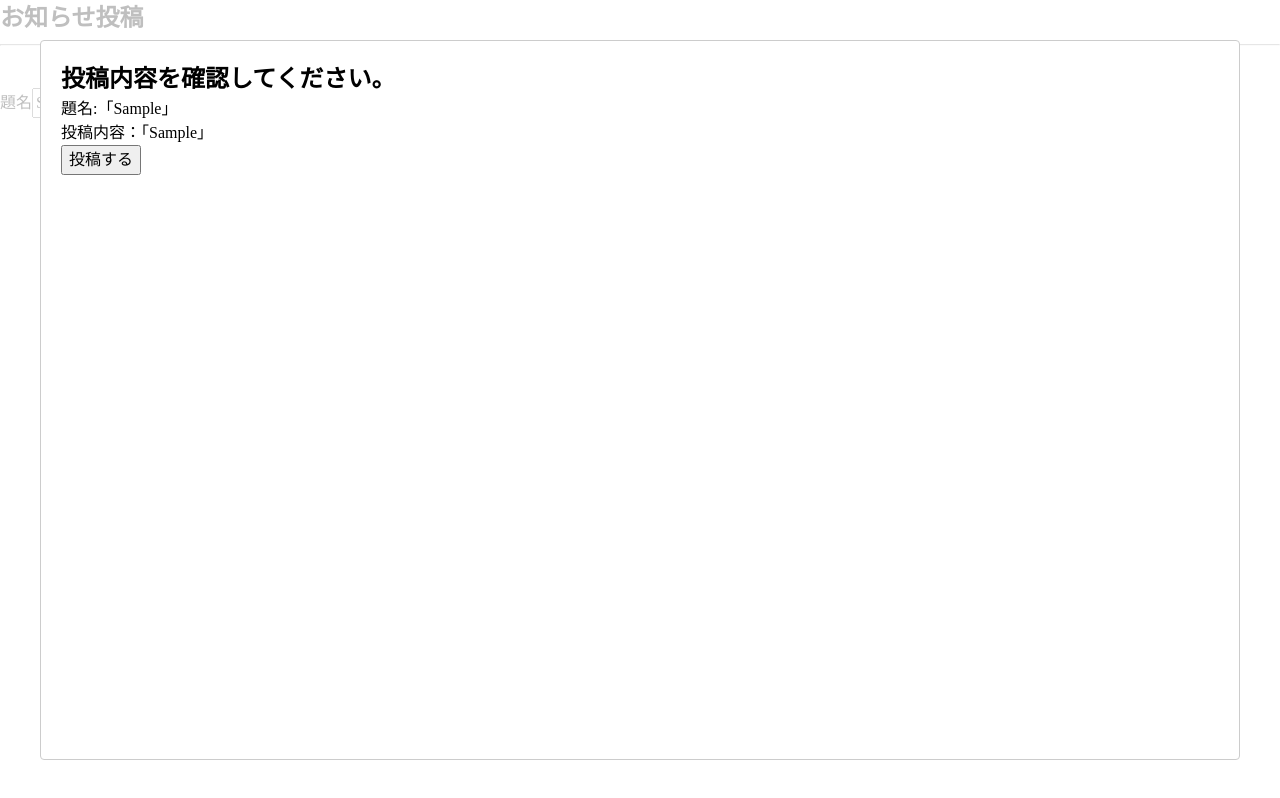
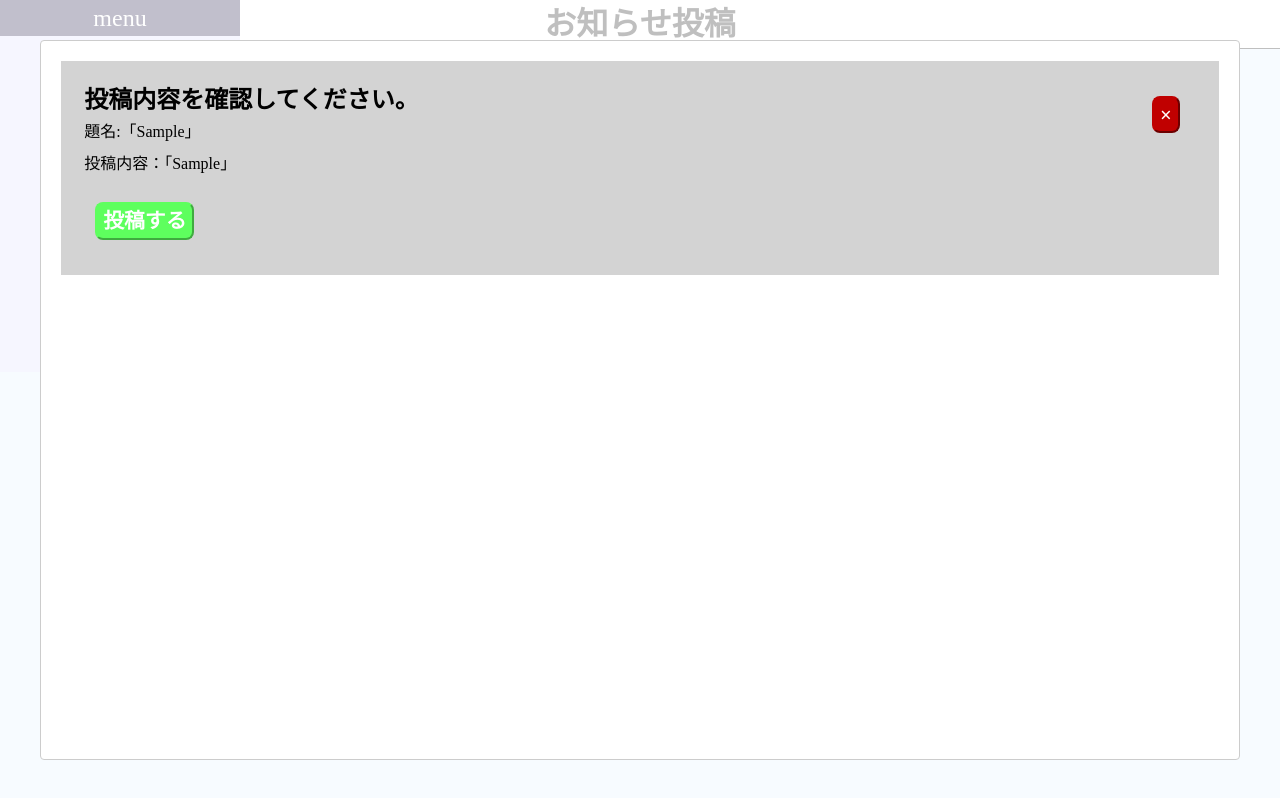
Before and after one commit to ishida-0622/u22-2023, a Next.js app in the folder frontend/: page /admin/post-announcement in a window 1280 px wide. Both pictures are taken after typing "Sample", "Sample" into the empty fields and a click on the button "投稿内容を確認". Built offline with nearby package versions, Linux system fonts and the light colour scheme.

Commit message:
style: お知らせ投稿画面のデザイン

```diff
--- /dev/null
+++ b/frontend/src/components/pages/PostAnnouncement/index.module.scss
@@ -0,0 +1,123 @@
+.container {
+    background-color: #E0EFFF;
+    min-height: 100vh;
+    h1 {
+        background-color: white;
+        display: flex;
+        flex-direction: column;
+        align-items: center;
+        justify-content: center;
+        border-bottom: 1px solid black;
+    }
+}
+
+.adminmenubar {
+    float: left;
+    position: fixed;
+    top: 0;
+    left: 0;
+}
+
+.form {
+    max-width: max(50%, 480px);
+    margin: 0 auto 0%;
+    padding: 2rem 0 0;
+    justify-content: space-between;
+    line-height: 2rem;
+    input[type="text"] {
+        width: 100%;
+        text-align: left;
+    }
+    textarea {
+        width: 100%;
+        height: 15rem;
+        text-align: left;
+    }
+}
+
+.link {
+    font-size: 1.3rem;
+    display: flex;
+    flex-direction: column;
+    align-items: center;
+    justify-content: center;
+    padding-bottom: 1rem;
+}
+
+.submit_button_field {
+    display: flex;
+    justify-content: center;
+    align-items: center;
+    margin: 5%;
+}
+.submit_button {
+    box-shadow: none;
+    font-size: 1.5rem;
+    display: inline-block;
+    color: azure;
+    font-weight: bold;
+    background-color: #00BFFF;
+    border-bottom: 50% solid #00BFFF;
+    border-radius: 0.5rem;
+    border-color: #00BFFF;
+    top: calc(50% - 0.5rem);
+    transition: background-color 0.3s ease;
+}
+.submit_button:hover {
+    background-color: #0083af;
+    cursor: pointer;
+}
+
+.modal-container {
+    position: relative;
+}
+.modal {
+    background-color: #D3D3D3;
+    padding: 2%;
+    line-height: 2rem;
+}
+
+.close_button_field {
+    position: fixed;
+    float: right;
+    left: 90%;
+    top: 12%;
+}
+.close_button {
+    box-shadow: none;
+    font-size: 1.3rem;
+    display: inline-block;
+    color: #fff;
+    font-weight: bold;
+    background-color: #c00000;
+    border-bottom: 10% solid #c00000;
+    border-radius: 0.5rem;
+    border-color: #c00000;
+    top: calc(50% - 0.5rem);
+    transition: background-color 0.3s ease;
+}
+.close_button:hover {
+    background-color: #900000;
+    cursor: pointer;
+}
+
+.post_button_field {
+    margin: 2% 1% 1%;
+}
+.post_button {
+    box-shadow: none;
+    font-size: 1.3rem;
+    display: inline-block;
+    color: #fff;
+    font-weight: bold;
+    background-color: #5eff5e;
+    border-bottom: 50% solid #5eff5e;
+    border-radius: 0.5rem;
+    border-color: #5eff5e;
+    top: calc(50% - 0.5rem);
+    transition: background-color 0.3s ease;
+}
+.post_button:hover {
+    background-color: #2aa32a;
+    cursor: pointer;
+}
--- a/frontend/src/components/pages/PostAnnouncement/index.tsx
+++ b/frontend/src/components/pages/PostAnnouncement/index.tsx
@@ -1,4 +1,5 @@
 import { useState } from "react";
+import styles from "./index.module.scss";
 import { useRouter } from "next/router";
 import Modal from "react-modal";
 import Link from "next/link";
@@ -6,6 +7,8 @@ import {
   RegisterNoticeRequest,
   RegisterNoticeResponse,
 } from "@/features/notice/types/register";
+
+import { AdminMenubar } from "@/components/elements/AdminMenubar";
 
 // Modalを表示するHTML要素のidを指定
 Modal.setAppElement("#__next");
@@ -56,14 +59,16 @@ export const PostAnnouncement = () => {
   };
 
   return (
-    <main>
+    <main className={`${styles.container}`}>
       <div>
-        <h2>お知らせ投稿</h2>
-        <hr />
-        <form method="post" onSubmit={handleSubmit}>
+        <h1>お知らせ投稿</h1>
+        <div className={`${styles.adminmenubar}`}>
+          <AdminMenubar />
+        </div>
+        <form method="post" onSubmit={handleSubmit} className={`${styles.form}`}>
           <div>
             <label>
-              題名
+              題名：
               <input
                 type="text"
                 name="title"
@@ -79,7 +84,7 @@ export const PostAnnouncement = () => {
               />
             </label>
             <label>
-              内容
+              内容：
               <textarea
                 name="content"
                 id="content"
@@ -93,21 +98,32 @@ export const PostAnnouncement = () => {
                 required={true}
               ></textarea>
             </label>
-            <button type="submit">投稿内容を確認</button>
+            <div className={`${styles.submit_button_field}`}>
+              <button className={`${styles.submit_button}`} type="submit">投稿内容を確認</button>
+            </div>
+            <div className={`${styles.link}`}>
               <Link href="/admin/announcement-page">投稿一覧ページへ戻る</Link>
+            </div>
           </div>
         </form>
       </div>
+      <div className={`${styles.modal_container}`}>
         <Modal isOpen={modalIsOpen} onRequestClose={closeModal}>
-        <div>
+          <div className={`${styles.close_button_field}`}>
+            <button className={`${styles.close_button}`} onClick={closeModal}>×</button>
+          </div>
+          <div className={`${styles.modal}`}>
             <h2>投稿内容を確認してください。</h2>
             <div>題名:「{formValues.title}」</div>
             <div>投稿内容：「{formValues.content}」</div>
-          <button type="button" onClick={sendNews}>
+            <div className={`${styles.post_button_field}`}>
+              <button className={`${styles.post_button}`} type="button" onClick={sendNews}>
                 投稿する
               </button>
             </div>
+          </div>
         </Modal>
+      </div>
     </main>
   );
 };
```
Also changed, not shown: frontend/src/components/pages/PostAnnouncement/index.module.css (deleted). Lines whose indentation alone changed are shown as unchanged.
